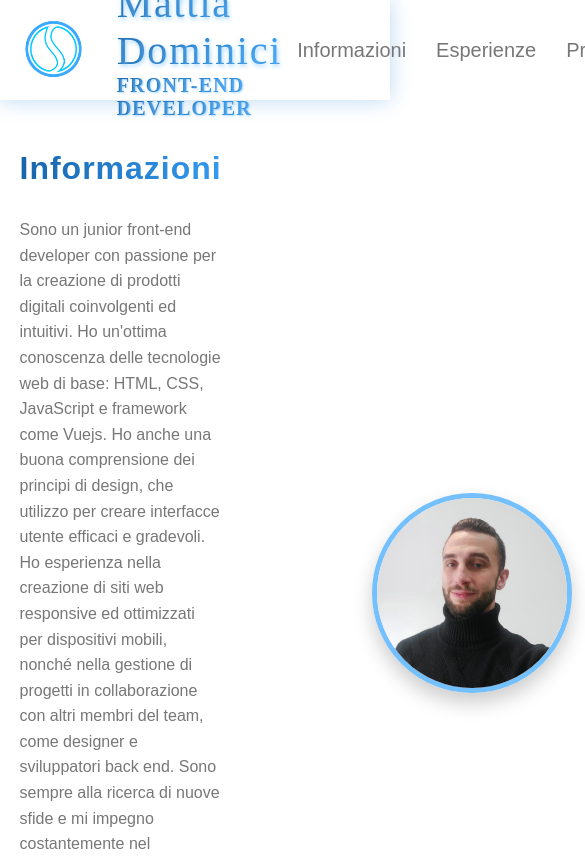
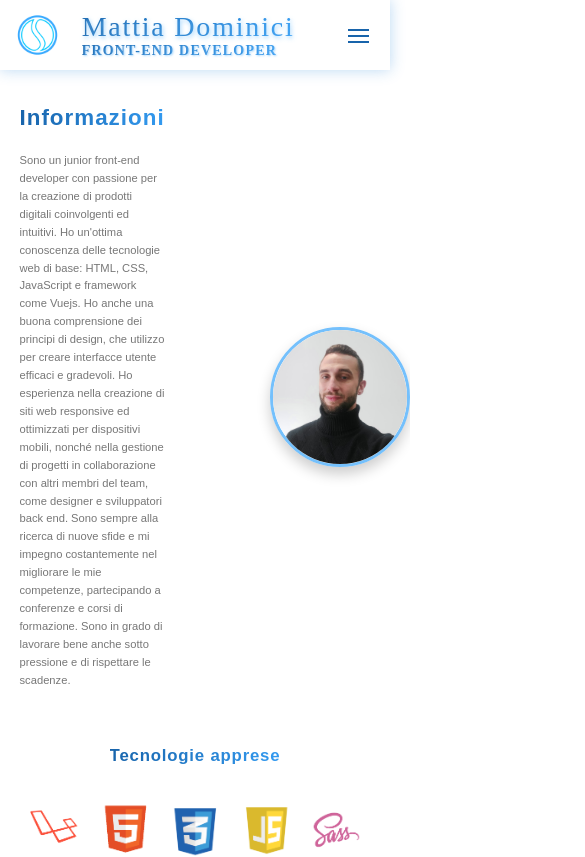
Before and after one commit to dominici94/portfolio, a Vue app in the folder portfolio/: page / in a window 390 px wide. Shown: the top 857 px of the page, 585 px wide, since content can reach past the window. Built offline with nearby package versions, Linux system fonts and the light colour scheme.

Commit message:
header mobile

```diff
--- a/portfolio/src/assets/style/abstracts/_mixins.scss
+++ b/portfolio/src/assets/style/abstracts/_mixins.scss
@@ -10,7 +10,7 @@
 /*
 0 - 600px: Phone
 600 - 900px: Tablet portrait
-900 - 1200px: Tablet lamdscape
+900 - 1100px: Tablet landscape
 [1200 - 1800] normal style applied
 1800pz +: Big desktop
 */
@@ -37,8 +37,8 @@ $breakpoint argument choices:
     }
   }
   @if $breakpoint == tab-land {
-    @media only screen and (max-width: 75em) {
-      // 1200px
+    @media only screen and (max-width: 68.75em) {
+      // 1100px
       @content;
     }
   }
--- a/portfolio/src/assets/style/base/_base.scss
+++ b/portfolio/src/assets/style/base/_base.scss
@@ -8,6 +8,22 @@
 
 html {
   font-size: 62.5%; // 1rem = 10px
+
+  @include respond(tab-land) {
+    font-size: 56.25%; //1rem = 9px
+  }
+
+  @include respond(tab-port) {
+    font-size: 50%; //1rem = 8px
+  }
+
+  @include respond(big-desktop) {
+    font-size: 68.75%; //1rem = 11px
+  }
+
+  @include respond(phone) {
+    font-size: 43.75%; //1rem = 7px
+  }
 }
 
 body {
--- a/portfolio/src/assets/style/components/_navigation-mobile.scss
+++ b/portfolio/src/assets/style/components/_navigation-mobile.scss
@@ -2,7 +2,12 @@
   &__button {
     cursor: pointer;
     padding: 1rem;
-    // margin-right: 2rem;
+    margin-right: 2rem;
+    display: none;
+
+    @include respond(tab-port) {
+      display: block;
+    }
   }
 
   &__icon {
@@ -14,7 +19,7 @@
     &::after {
       width: 3rem;
       height: 2px;
-      background-color: $color-grey-dark-3;
+      background-color: $color-primary-darker;
       display: inline-block;
     }
 
@@ -40,41 +45,52 @@
     flex-direction: column;
     justify-content: space-evenly;
     list-style: none;
-    padding: 30rem;
-    // padding-top: 120px;
-    // box-shadow: inset 0 0 2000px rgba(255, 255, 255, 0.5);
+    padding: 30rem 0;
     height: 100vh;
     position: fixed;
     top: 0;
     left: 0;
-    // @include absCenter;
     background: white;
     z-index: 99;
     width: 100%;
     transform: translate(-150%);
-    // margin-left: -40px;
-    // padding-left: 50px;
     transition: transform 0.5s ease-in-out;
     text-align: center;
 
     &--item {
-      // @include absCenter;
+      text-transform: uppercase;
+      font-weight: 600;
+      font-size: 3.6rem;
       margin-bottom: 1.2rem;
-      font-size: 1.5rem;
-      font-weight: 600;
     }
 
-    &--link {
+    &--link:link,
+    &--link:visited {
+      display: inline-block;
+      padding: 1rem 2rem;
+      color: $color-primary;
+      background-color: $color-white;
       text-decoration: none;
-      color: $color-primary-darker;
-      font-weight: 600;
-      font-size: 1.6rem;
-      padding: 1rem;
+      transition: 0.2s all;
+    }
+
+    &--link:hover,
+    &--link:active {
+      color: $color-white;
+      background-image: linear-gradient(
+        to bottom,
+        $color-primary-darker,
+        $color-primary
+      );
+      transform: translateY(-3px);
     }
   }
 
   &__checkbox:checked ~ .mobile__button {
     z-index: 999;
+    // position: fixed;
+    // top: 0;
+    // right: 0;
   }
 
   &__checkbox:checked ~ .mobile__nav {
--- a/portfolio/src/assets/style/layout/_header.scss
+++ b/portfolio/src/assets/style/layout/_header.scss
@@ -3,6 +3,15 @@
   display: flex;
   align-items: center;
   box-shadow: $shadow;
+
+  @include respond(tab-port) {
+    position: fixed;
+    top: 0;
+    left: 0;
+    width: 100%;
+    z-index: 9999;
+    background-color: rgba($color-white, 0.9);
+  }
 
   &__logo {
     height: 8rem;
@@ -12,6 +21,7 @@
   &__heading {
     font-family: $font-heading;
     margin-left: 1rem;
+    margin-right: auto;
     animation: moveInLeft 1s ease-out;
 
     &--main {
@@ -34,9 +44,13 @@
   &__nav {
     height: 100%;
     font-size: 2rem;
-    margin-left: auto;
+    // margin-left: auto;
     list-style: none;
     display: flex;
+
+    @include respond(tab-port) {
+      display: none;
+    }
   }
 
   &__nav--item {
--- a/portfolio/src/assets/style/layout/_main.scss
+++ b/portfolio/src/assets/style/layout/_main.scss
@@ -3,3 +3,9 @@
   max-width: 114rem;
   margin: 0 auto;
 }
+
+.main {
+  @include respond(tab-port) {
+    margin-top: $header-height;
+  }
+}
--- a/portfolio/src/components/macro/Header.vue
+++ b/portfolio/src/components/macro/Header.vue
@@ -26,7 +26,7 @@
 
     <input type="checkbox" class="mobile__checkbox hidden" id="navi-toggle" />
 
-    <label for="navi-toggle" class="mobile__button hidden">
+    <label for="navi-toggle" class="mobile__button">
       <span class="mobile__icon">&nbsp;</span>
     </label>
 
```
